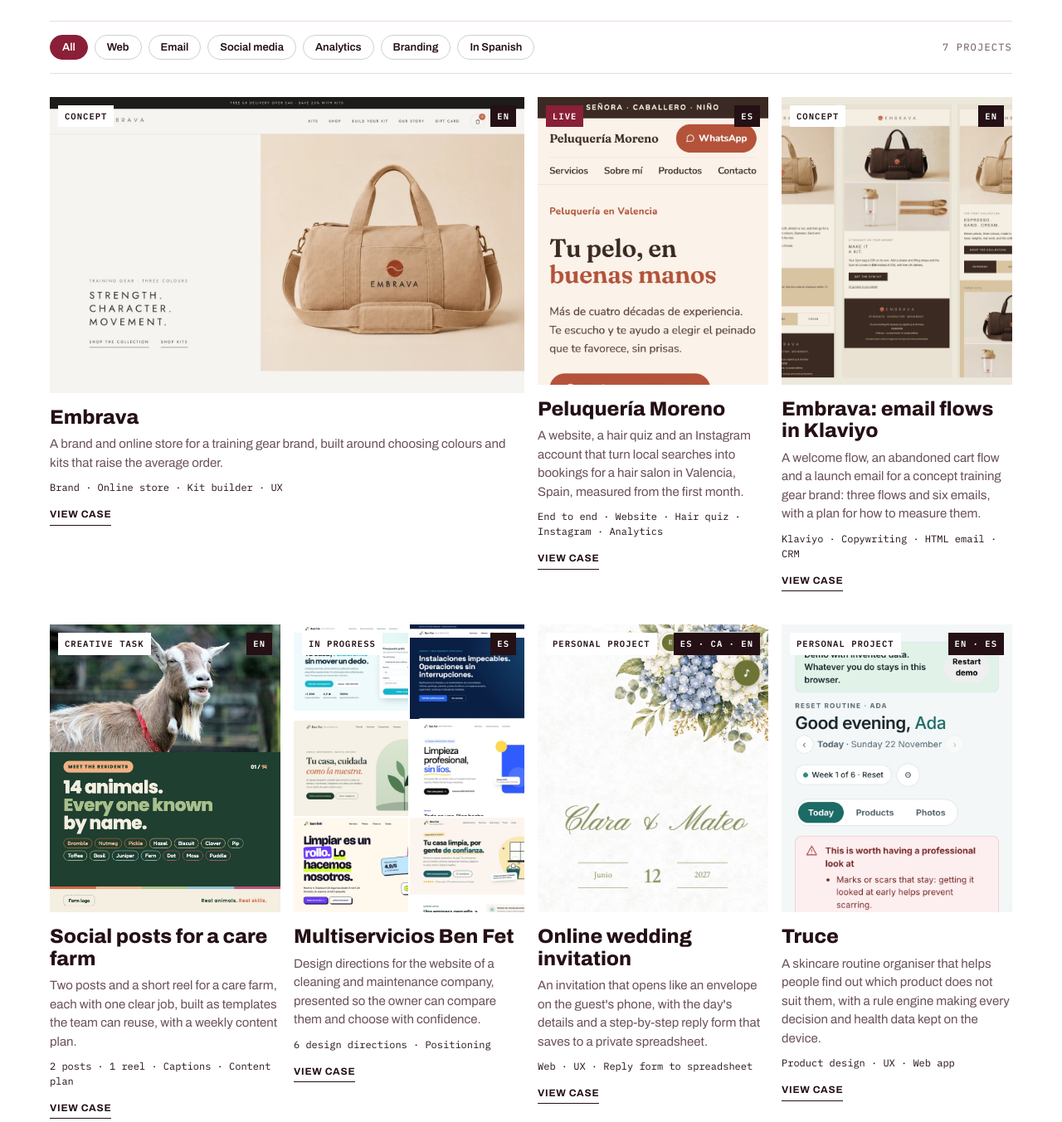
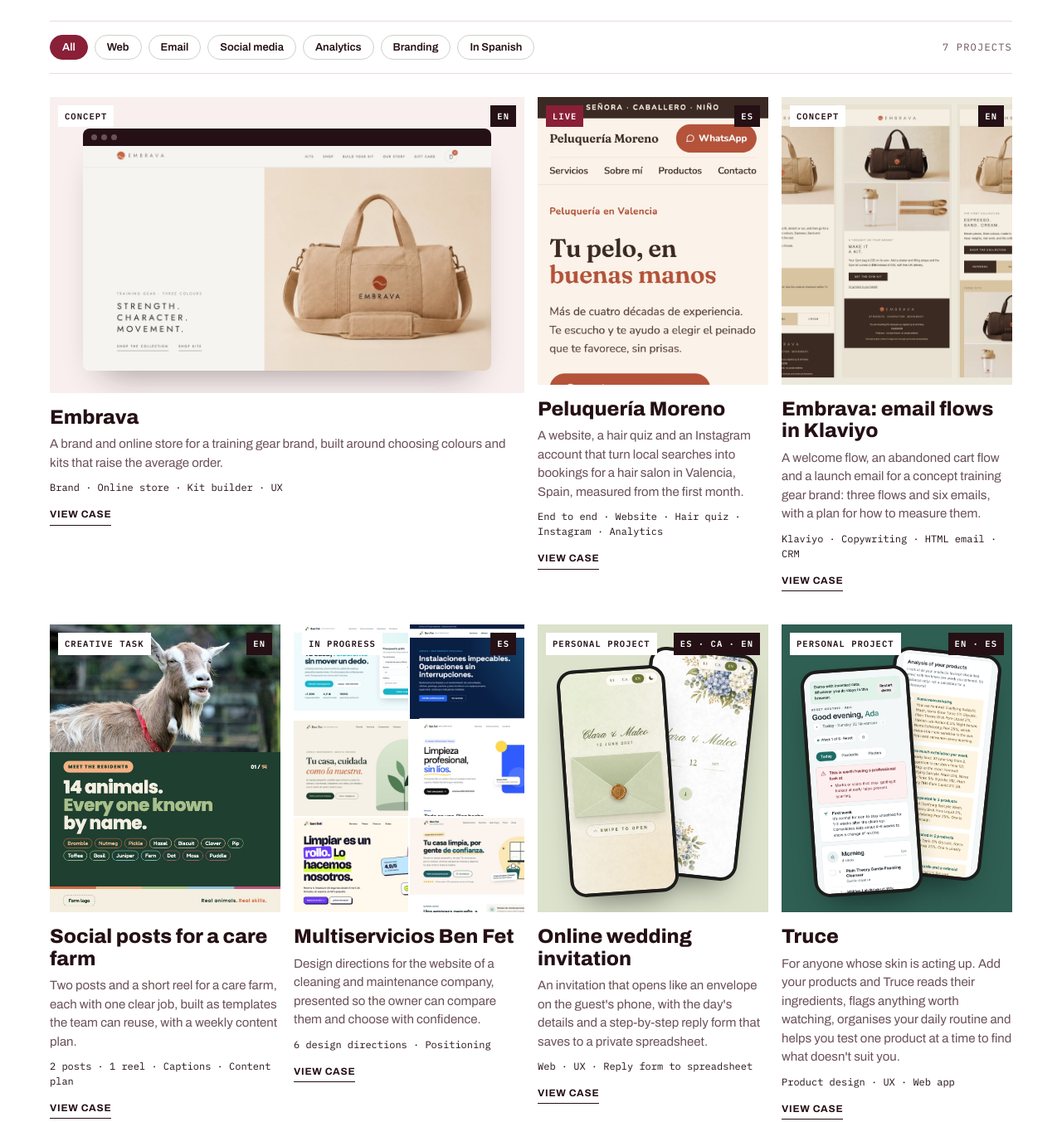
Before and after one commit to andrea-mmo/portfolio, a plain HTML site: page index.html in a window 1280 px wide. Shown: the part 1178-2531 px from the top of the page at 83% size. Drawn offline with Linux system fonts and the light colour scheme.

Commit message:
Mejora las tarjetas de Embrava, Truce y la invitación, y añade Google Analytics
Embrava muestra la tienda entera en un marco de navegador. Truce y la
invitación se ven como móviles sobre su color, con la invitación en
inglés. Nueva explicación de Truce para cualquiera con problemas de
piel, en la web y en el PDF. Añade la certificación de Google Analytics
(en curso) a About y al PDF.

```diff
--- a/index.html
+++ b/index.html
@@ -90,7 +90,10 @@
     <ul class="products">
       <li class="product product-featured" data-tags="web branding">
         <div class="product-shot">
-          <img src="images/embrava-home.jpg" alt="Home page of the Embrava online store, with a sand gym bag and the headline Strength. Character. Movement." width="1440" height="900" loading="lazy">
+          <div class="shot-browser">
+            <div class="shot-bar" aria-hidden="true"><i></i><i></i><i></i></div>
+            <img src="images/embrava-card.jpg" alt="Home page of the Embrava online store, with a sand gym bag and the headline Strength. Character. Movement." width="2000" height="1106" loading="lazy">
+          </div>
           <div class="badges"><span class="badge">Concept</span><span class="badge badge-lang">EN</span></div>
         </div>
         <h3><a href="work/embrava.html">Embrava</a></h3>
@@ -146,8 +149,9 @@
         <span class="product-more" aria-hidden="true">View case</span>
       </li>
       <li class="product" data-tags="web es">
-        <div class="product-shot">
-          <img src="images/boda-2-portada.jpg" alt="Cover of a wedding invitation website on a phone, with hydrangeas" width="642" height="1390" loading="lazy">
+        <div class="product-shot shot-phones" style="--shot-bg: #DCE2CC">
+          <div class="shot-phone shot-phone-back"><img src="images/boda-2-portada-en.jpg" alt="" width="642" height="1390" loading="lazy"></div>
+          <div class="shot-phone shot-phone-front"><img src="images/boda-1-sobre-en.jpg" alt="Wedding invitation on a phone, in English: a sealed green envelope with a wax seal and Swipe to open, and behind it the cover with hydrangeas" width="642" height="1390" loading="lazy"></div>
           <div class="badges"><span class="badge">Personal project</span><span class="badge badge-lang">ES · CA · EN</span></div>
         </div>
         <h3><a href="work/wedding-invitation.html">Online wedding invitation</a></h3>
@@ -156,12 +160,13 @@
         <span class="product-more" aria-hidden="true">View case</span>
       </li>
       <li class="product" data-tags="web es">
-        <div class="product-shot">
-          <img src="images/truce-1-today.jpg" alt="Truce app on a phone: today's skincare routine with a safety alert" width="750" height="1624" loading="lazy">
+        <div class="product-shot shot-phones" style="--shot-bg: #2F5E52">
+          <div class="shot-phone shot-phone-back"><img src="images/truce-3-analysis.jpg" alt="" width="750" height="1624" loading="lazy"></div>
+          <div class="shot-phone shot-phone-front"><img src="images/truce-1-today.jpg" alt="Truce app on two phones: today's skincare routine with a safety alert, and behind it the analysis of the products" width="750" height="1624" loading="lazy"></div>
           <div class="badges"><span class="badge">Personal project</span><span class="badge badge-lang">EN · ES</span></div>
         </div>
         <h3><a href="work/truce.html">Truce</a></h3>
-        <p>A skincare routine organiser that helps people find out which product does not suit them, with a rule engine making every decision and health data kept on the device.</p>
+        <p>For anyone whose skin is acting up. Add your products and Truce reads their ingredients, flags anything worth watching, organises your daily routine and helps you test one product at a time to find what doesn&#39;t suit you.</p>
         <p class="product-meta">Product design · UX · Web app</p>
         <span class="product-more" aria-hidden="true">View case</span>
       </li>
@@ -202,6 +207,11 @@
             <span class="timeline-when">October 2026</span>
             <h3>Klaviyo Practitioner Certificate</h3>
             <p>Klaviyo Academy · Email and SMS marketing · <a href="https://credential.klaviyo.com/7ac296e0-e849-41e1-b625-823469362c13" target="_blank" rel="noopener">View credential ↗</a></p>
+          </li>
+          <li>
+            <span class="timeline-when">October 2026 – present</span>
+            <h3>Google Analytics Certification</h3>
+            <p>Google Skillshop · GA4 · In progress</p>
           </li>
           <li>
             <span class="timeline-when">2026 – present</span>
--- a/styles.css
+++ b/styles.css
@@ -1633,3 +1633,97 @@ main {
   font-weight: 600;
   color: var(--accent);
 }
+
+/* A whole page shown uncropped inside a small browser window, with room around it */
+.product-shot:has(.shot-browser) {
+  display: grid;
+  place-items: center;
+  padding: 9% 7% 7%;
+}
+
+.shot-browser {
+  width: 100%;
+  overflow: hidden;
+  border-radius: 8px;
+  background: #FFFFFF;
+  box-shadow: 0 24px 40px -24px rgba(36, 16, 21, 0.45);
+  transition: transform 0.5s ease;
+}
+
+.shot-bar {
+  display: flex;
+  gap: 5px;
+  padding: 7px 10px;
+  background: var(--ink);
+}
+
+.shot-bar i {
+  width: 7px;
+  height: 7px;
+  border-radius: 50%;
+  background: #6A5157;
+}
+
+.shot-browser img,
+.product:hover .shot-browser img {
+  position: static;
+  width: 100%;
+  height: auto;
+  transform: none;
+}
+
+.product:hover .shot-browser {
+  transform: translateY(-4px);
+}
+
+/* Phones: a little more room above the browser frame so the labels sit clear of it */
+@media (max-width: 559px) {
+  .product-shot:has(.shot-browser) {
+    aspect-ratio: auto;
+    padding: 44px 6% 20px;
+  }
+}
+
+/* App screens shown as two phones on the project's own colour */
+.shot-phones {
+  background: var(--shot-bg, var(--surface));
+}
+
+.shot-phone {
+  position: absolute;
+  width: 47%;
+  padding: 4px;
+  background: #1C1C1B;
+  border-radius: 20px;
+  box-shadow: 0 22px 36px -18px rgba(0, 0, 0, 0.5);
+  transition: transform 0.5s ease;
+}
+
+.shot-phone img,
+.product:hover .shot-phone img {
+  position: static;
+  width: 100%;
+  height: auto;
+  border-radius: 16px;
+  transform: none;
+}
+
+.shot-phone-back {
+  right: 9%;
+  top: 9%;
+  transform: rotate(6deg);
+}
+
+.shot-phone-front {
+  left: 11%;
+  top: 15%;
+  transform: rotate(-4deg);
+}
+
+.product:hover .shot-phone-front {
+  transform: rotate(-2deg) translateY(-6px);
+}
+
+.product:hover .shot-phone-back {
+  transform: rotate(8deg) translateX(4px);
+}
```
Also changed, not shown: deck/portfolio-deck.html (+10 -0 lines), work/truce.html (+3 -3 lines), work/wedding-invitation.html (+1 -1 lines), images/boda-1-sobre-en.jpg (added), images/boda-2-portada-en.jpg (added), images/embrava-card.jpg (added), 1 other file.
